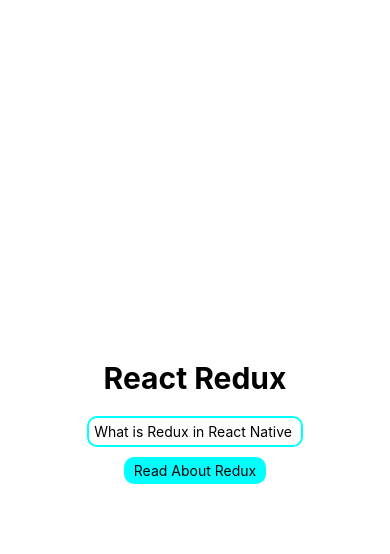
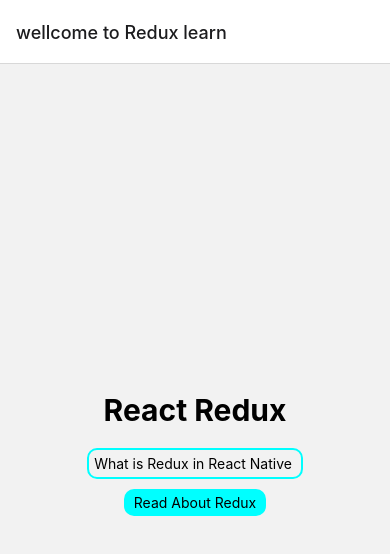
Before and after one commit to danishsadpara/learnredux, a React Native app: screen / in a window 390 px wide. Shown: the top 554 px of the page. Built offline with nearby package versions, Linux system fonts and the light colour scheme.

Commit message:
added stack nabigation and setup screen

```diff
--- a/App.js
+++ b/App.js
@@ -1,57 +1,26 @@
 import React, { useState } from "react";
 import { StyleSheet, Text, TouchableOpacity, View } from "react-native";
+import { NavigationContainer } from "@react-navigation/native";
+import { createNativeStackNavigator } from "@react-navigation/native-stack";
+import Home from "./screens/Home";
+import Start from "./screens/Start";
 
 const App = () => {
   const [count, setCount] = useState(0);
   const onPress = () => setCount((prevCount) => prevCount + 1);
 
+  const Stack = createNativeStackNavigator();
+
   return (
-    <View style={styles.container}>
-      <Text style={styles.main}>React Redux</Text>
-      <View style={styles.countContainer}>
-        <Text>What is Redux in React Native </Text>
-      </View>
-      <TouchableOpacity style={styles.button} onPress={onPress}>
-        <Text>Read About Redux</Text>
-      </TouchableOpacity>
-    </View>
+    <NavigationContainer>
+      <Stack.Navigator initialRouteName="Wellcome to Redux learn">
+        <Stack.Screen name="wellcome to Redux learn" component={Home} />
+        <Stack.Screen name="Start" component={Start} />
+      </Stack.Navigator>
+    </NavigationContainer>
   );
 };
 
-const styles = StyleSheet.create({
-  container: {
-    flex: 1,
-    justifyContent: "center",
-    alignContent: "center",
-    alignItems: "center",
-    // paddingHorizontal: 10,
-  },
-  main: {
-    fontWeight: "bold",
-    fontSize: 30,
-    marginBottom: 20,
-  },
-  button: {
-    alignItems: "center",
-    backgroundColor: "cyan",
-    // marginHorizontal: 105,
-    padding: 5,
-    paddingHorizontal: 10,
-    borderRadius: 10,
-  },
-  countContainer: {
-    alignItems: "center",
-    // color: "cyan",
-    // paddingHorizontal: 10,
-    // marginHorizontal: 105,
-    marginBottom: 10,
-    borderRadius: 10,
-    borderColor: "cyan",
-    borderWidth: 2,
-    padding: 5,
-
-    // backgroundColor: "blue",
-  },
-});
+const styles = StyleSheet.create({});
 
 export default App;
--- a/package.json
+++ b/package.json
@@ -11,6 +11,7 @@
   "dependencies": {
     "@expo/webpack-config": "^0.17.2",
     "@react-navigation/native": "^6.0.13",
+    "@react-navigation/native-stack": "^6.9.1",
     "expo": "~47.0.3",
     "expo-status-bar": "~1.4.2",
     "react": "18.1.0",
--- /dev/null
+++ b/screens/Home.js
@@ -0,0 +1,57 @@
+import React, { useState } from "react";
+import { StyleSheet, Text, TouchableOpacity, View } from "react-native";
+
+const Home = ({navigation}) => {
+  const [count, setCount] = useState(0);
+  const onPress = () => setCount((prevCount) => prevCount + 1);
+
+  return (
+    <View style={styles.container}>
+      <Text style={styles.main}>React Redux</Text>
+      <View style={styles.countContainer}>
+        <Text >What is Redux in React Native </Text>
+      </View>
+      <TouchableOpacity style={styles.button} navi>
+        <Text>Read About Redux</Text>
+      </TouchableOpacity>
+    </View>
+  );
+};
+
+const styles = StyleSheet.create({
+  container: {
+    flex: 1,
+    justifyContent: "center",
+    alignContent: "center",
+    alignItems: "center",
+    // paddingHorizontal: 10,
+  },
+  main: {
+    fontWeight: "bold",
+    fontSize: 30,
+    marginBottom: 20,
+  },
+  button: {
+    alignItems: "center",
+    backgroundColor: "cyan",
+    // marginHorizontal: 105,
+    padding: 5,
+    paddingHorizontal: 10,
+    borderRadius: 10,
+  },
+  countContainer: {
+    alignItems: "center",
+    // color: "cyan",
+    // paddingHorizontal: 10,
+    // marginHorizontal: 105,
+    marginBottom: 10,
+    borderRadius: 10,
+    borderColor: "cyan",
+    borderWidth: 2,
+    padding: 5,
+
+    // backgroundColor: "blue",
+  },
+});
+
+export default Home;
--- /dev/null
+++ b/screens/Start.js
@@ -0,0 +1,12 @@
+import { View, Text } from "react-native";
+import React from "react";
+
+const Start = () => {
+  return (
+    <View>
+      <Text>Start</Text>
+    </View>
+  );
+};
+
+export default Start;
```
Also changed, not shown: 2 other files (tests, documents, lock files or other folders).
